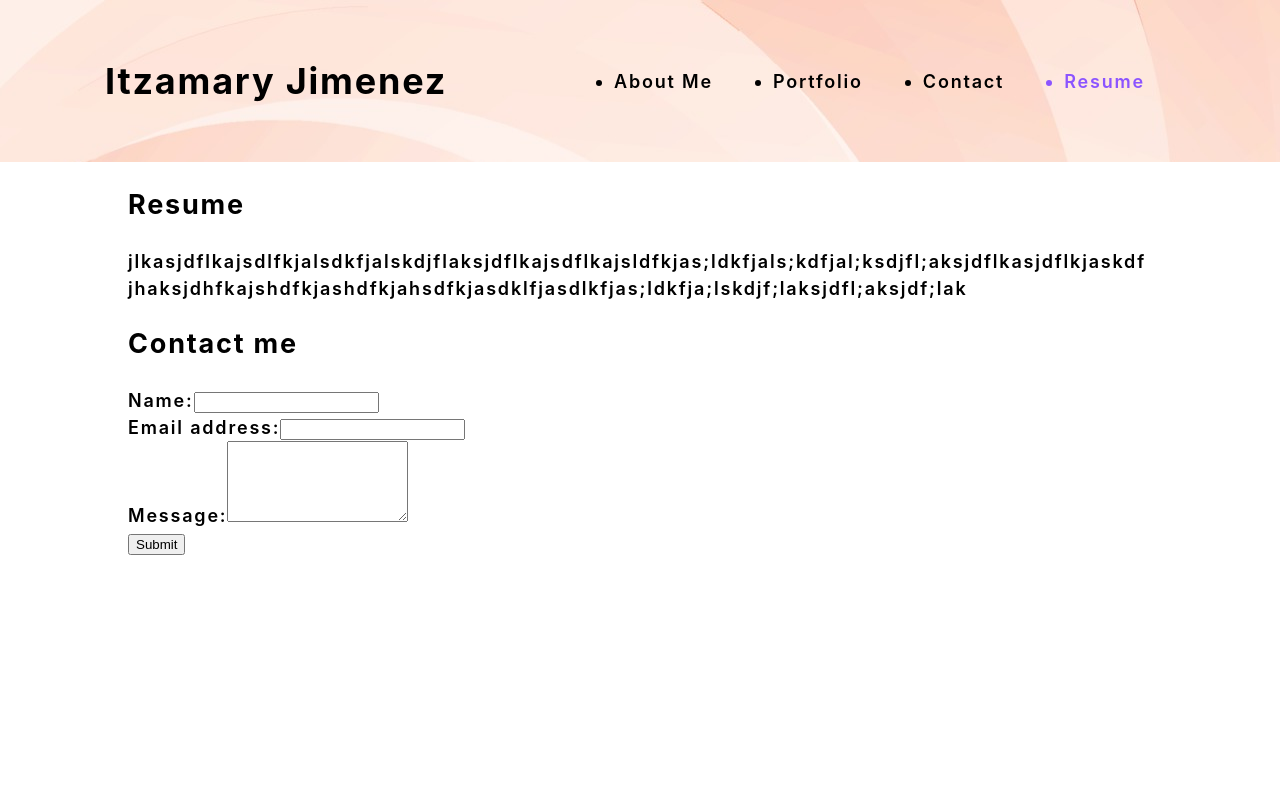
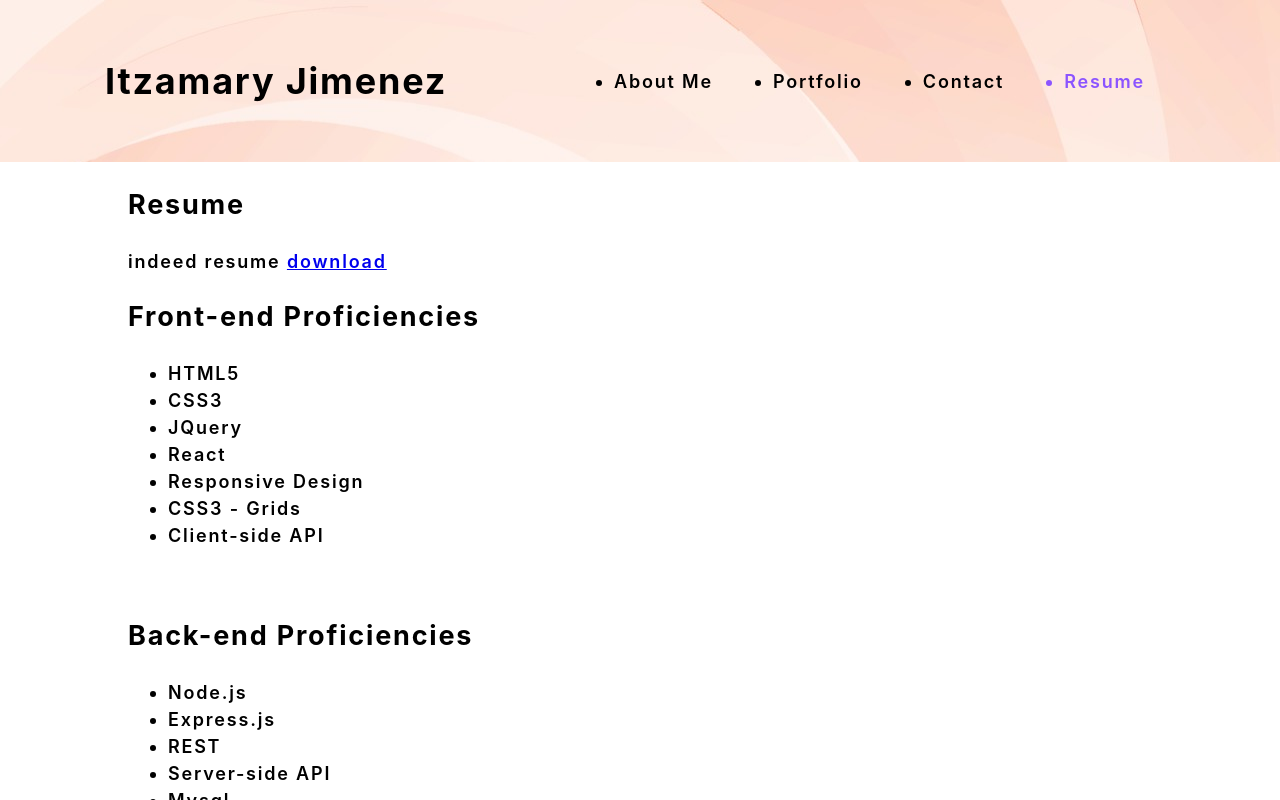
Before and after one commit to Itzamary/react-personal-portfolio-, a React (Create React App) app: page / in a window 1280 px wide. Both pictures are taken after a click on the element "Resume". Shown: the top 800 px of the page. Built offline with nearby package versions, Linux system fonts and the light colour scheme.

Commit message:
made changes to differnet files to remove unnecessary items so that they can render appropriatley

```diff
--- a/src/App.js
+++ b/src/App.js
@@ -1,6 +1,6 @@
 import React, {useState} from 'react';
 import Header from './components/Header';
-// import Project from './components/Project';
+import Project from './components/Project';
 import About from './components/About';
 import ContactForm from './components/Contact';
 import Resume from './components/Resume';
@@ -17,10 +17,29 @@ function App() {
   ]);
 
   const [currentCategory, setCurrentCategory] = useState(categories[0]);
-  console.log(currentCategory, 'currentCategoryApp');
+  console.log(currentCategory.name, 'currentCategoryApp');
 
-  const [contactSelected, setContactSelected] = useState();
+  const [contactSelected, setContactSelected] = useState(false);
 
+  function renderCategory(cat) {
+    switch (cat) {
+      case "About Me":
+        return <About></About>;
+
+      case  "Portfolio":
+        return <Project currentCategory={currentCategory}></Project>;
+
+      case  "Contact":
+        return <ContactForm></ContactForm>;
+
+      case  "Resume":
+        return <Resume></Resume>;
+
+      default :
+        return <About></About>
+    }
+
+  }
   return (
     <div>
       <Header
@@ -31,14 +50,9 @@ function App() {
         setContactSelected={setContactSelected}
       ></Header>
       <main>
-        {!contactSelected ? (
-            <>
-              <About currentCategory={currentCategory}></About>
-            </>
-          ) : (
-            <Resume></Resume>
-        )}
-        <ContactForm></ContactForm>
+        <h2>{currentCategory.name}</h2>
+        {renderCategory(currentCategory.name)}
+
       </main>
 
     </div>
--- a/src/components/About/index.js
+++ b/src/components/About/index.js
@@ -1,12 +1,10 @@
 import React from "react";
 
 
-function About({currentCategory}){
+function About(){
     return (
         <section className='my-5'>
-            <h2>
-              {currentCategory.name}
-            </h2>
+
             <p>jlkasjdflkajsdlfkjalsdkfjalskdjflaksjdflkajsdflkajsldfkjas;ldkfjals;kdfjal;ksdjfl;aksjdflkasjdflkjaskdfjhaksjdhfkajshdfkjashdfkjahsdfkjasdklfjasdlkfjas;ldkfja;lskdjf;laksjdfl;aksjdf;lak</p>
         </section>
     )
--- a/src/components/Resume/index.js
+++ b/src/components/Resume/index.js
@@ -4,7 +4,7 @@ function Resume() {
 
     return(
         <section>
-            <div>indeed resume <a href="https://my.indeed.com/p/itzamaryj-qvdj2bk">download</a></div>
+            <div>indeed resume <a href="https://my.indeed.com/p/itzamaryj-qvdj2bk" target="_blank" rel="noopener noreferrer">download</a></div>
             <h2>Front-end Proficiencies</h2>
             <ul>
                 <li>HTML5</li>
```
